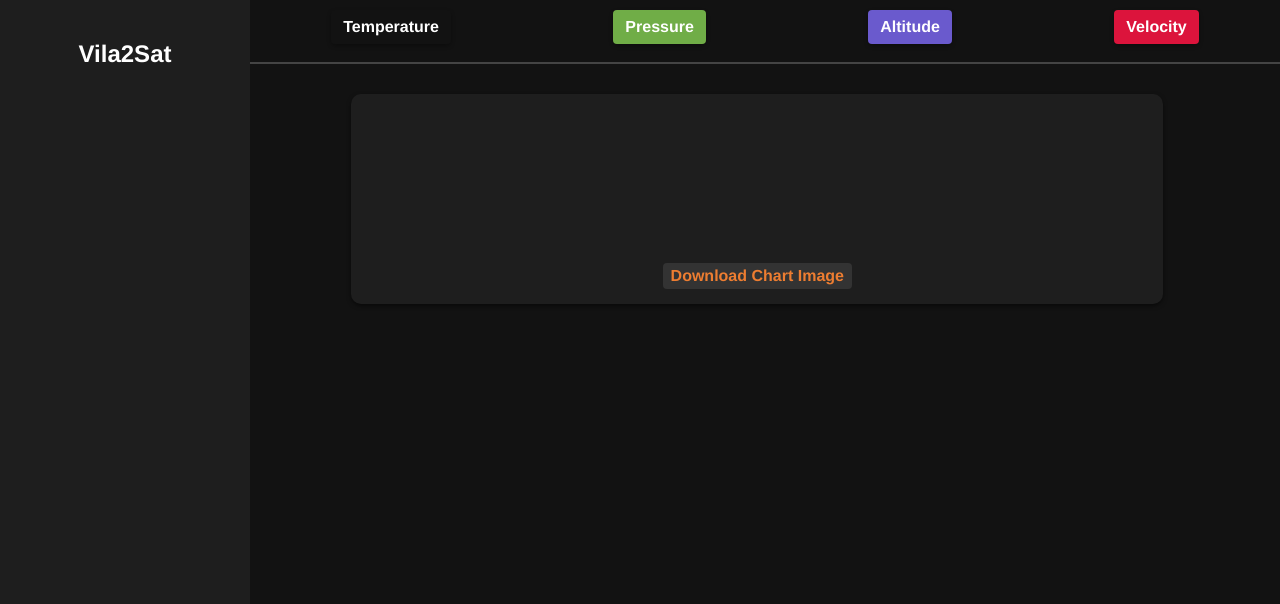
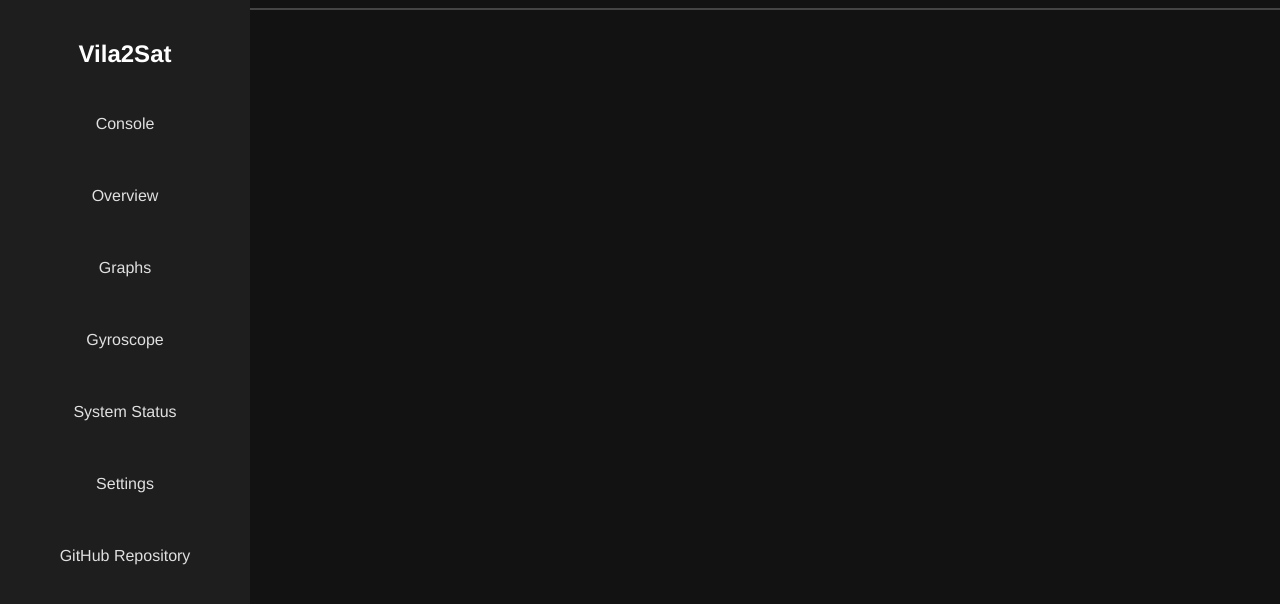
Before and after one commit to abyssxd/CanSat-v2, a website: page public/charts.html in a window 1280 px wide. Drawn offline with nearby package versions, Linux system fonts and the light colour scheme; no server answers; files whose address does not match are found by name.

Commit message:
charts doesn't work

```diff
--- a/public/charts.html
+++ b/public/charts.html
@@ -3,19 +3,27 @@
 <head>
   <meta charset="UTF-8">
   <title>Vila2Sat Dashboard</title>
+  <meta name="viewport" content="width=device-width, initial-scale=1.0">
+
+  <!-- External Libraries -->
   <script src="https://cdn.jsdelivr.net/npm/chart.js"></script>
   <link rel="stylesheet" type="text/css" href="css/charts.css">
-  <meta name="viewport" content="width=device-width, initial-scale=1.0">
   <link rel="stylesheet" type="text/css" href="css/nav.css">
   <link rel="stylesheet" href="https://unpkg.com/leaflet@1.7.1/dist/leaflet.css" />
   <script src="https://unpkg.com/leaflet@1.7.1/dist/leaflet.js"></script>
+
+  <!-- Global & Page Scripts -->
+  <script src="js/global.js" defer></script>
+  <script src="js/charts.js" defer></script>
 </head>
-<body>
-  <!-- Sidebar -->
+<body onload="initializeNavbar()">
+  <!-- Sidebar (populated by global.js) -->
   <div class="sidebar" id="sidebar">
     <button class="close-btn" onclick="toggleSidebar()">×</button>
     <h2>Vila2Sat</h2>
-    <ul id="nav-links"></ul>
+    <ul id="sidebar-links">
+      <!-- Global JS will populate this -->
+    </ul>
   </div>
 
   <!-- Sidebar Toggle Button (Visible on Mobile) -->
@@ -25,88 +33,15 @@
   <div class="content">
     <div class="title" id="graphButtons"></div>
     <hr>
-
     <div class="container">
-        <div class="chartContainer" id="chartContainer"></div>
+      <div class="chartContainer" id="chartContainer"></div>
     </div>
   </div>
 
-  <script src="js/charts.js"></script>
-
-  <!-- Sidebar and Dynamic Graph Script -->
+  <!-- Inline Utility Script for Sidebar Toggle -->
   <script>
-    // Load navigation bar dynamically
-    fetch("../config/navbar.json")
-      .then(response => response.json())
-      .then(navConfig => {
-        const navLinks = document.getElementById("nav-links");
-        navConfig.navbar.forEach(item => {
-          const li = document.createElement("li");
-          const link = document.createElement("a");
-          link.href = item.link;
-          link.textContent = item.label;
-          li.appendChild(link);
-          navLinks.appendChild(li);
-        });
-      });
-
     function toggleSidebar() {
-      const sidebar = document.getElementById("sidebar");
-      sidebar.classList.toggle("active");
-    }
-
-    // Load graphs dynamically
-    fetch("../config/graphs.json")
-      .then(response => response.json())
-      .then(graphConfig => {
-        const graphButtons = document.getElementById("graphButtons");
-        const chartContainer = document.getElementById("chartContainer");
-
-        graphConfig.graphs.forEach(graph => {
-          if (graph.enabled) {
-            // Create button to toggle graph visibility
-            const button = document.createElement("a");
-            button.classList.add(`${graph.id}_show`);
-            button.textContent = graph.label;
-            button.onclick = () => showGraph(graph.id);
-            graphButtons.appendChild(button);
-
-            // Create chart container
-            const chartDiv = document.createElement("div");
-            chartDiv.id = `${graph.id}chart`;
-            chartDiv.classList.add("chart");
-            chartDiv.style.display = "none"; // Hide initially
-
-            // Add canvas for Chart.js
-            const canvas = document.createElement("canvas");
-            canvas.id = graph.id;
-            chartDiv.appendChild(canvas);
-
-            // Add download button
-            const downloadDiv = document.createElement("div");
-            downloadDiv.classList.add("download", graph.id);
-            const downloadLink = document.createElement("a");
-            downloadLink.id = `${graph.id}_png`;
-            downloadLink.textContent = "Download Chart Image";
-            downloadDiv.appendChild(downloadLink);
-
-            chartDiv.appendChild(downloadDiv);
-            chartContainer.appendChild(chartDiv);
-          }
-        });
-
-        // Show the first enabled graph by default
-        const firstEnabledGraph = graphConfig.graphs.find(graph => graph.enabled);
-        if (firstEnabledGraph) {
-          showGraph(firstEnabledGraph.id);
-        }
-      });
-
-    function showGraph(graphId) {
-      document.querySelectorAll(".chart").forEach(chart => {
-        chart.style.display = "none";
-      });
-      document.getElementById(`${graphId}chart`).style.display = "block";
+      document.getElementById("sidebar").classList.toggle("active");
     }
   </script>
 </body>
```
